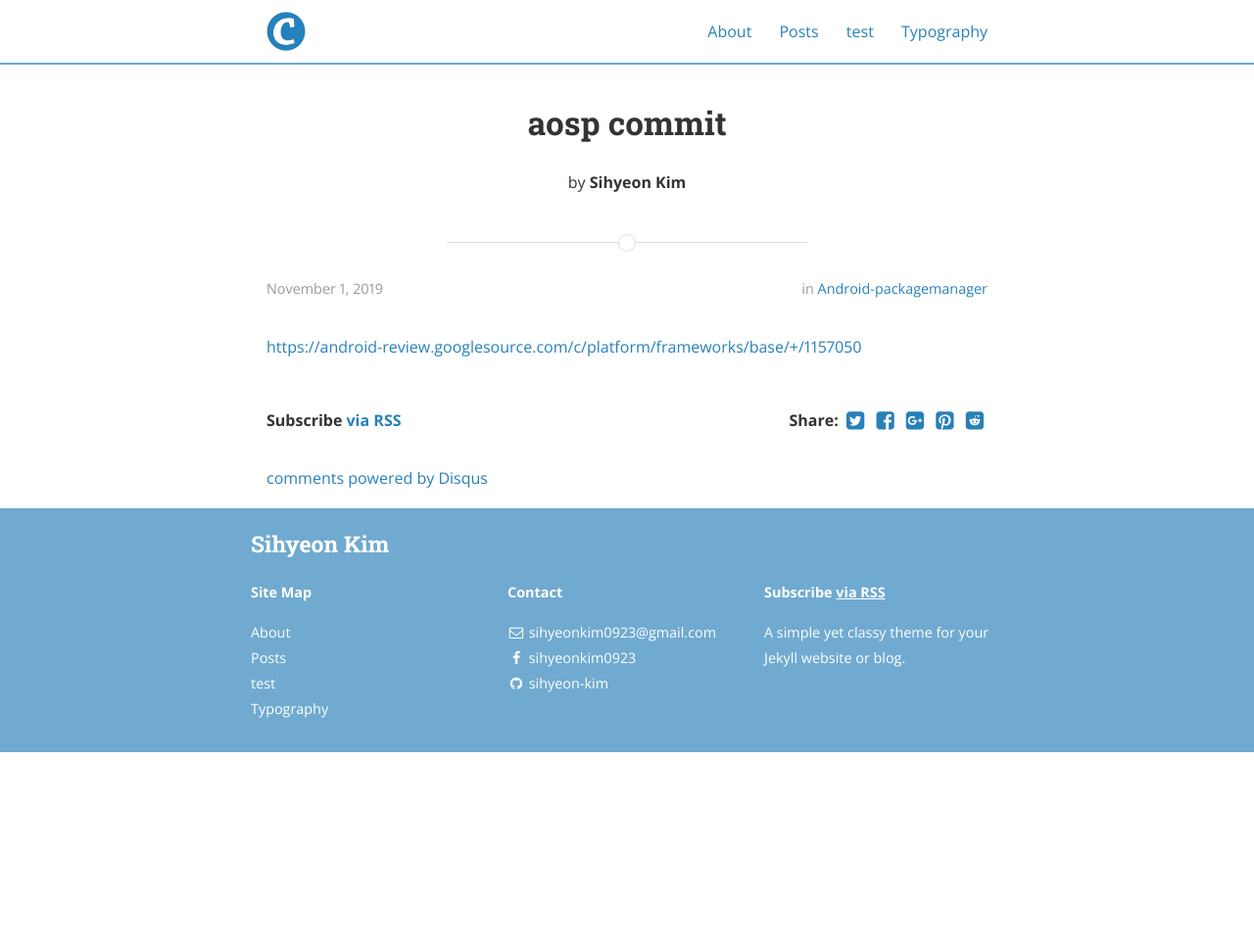
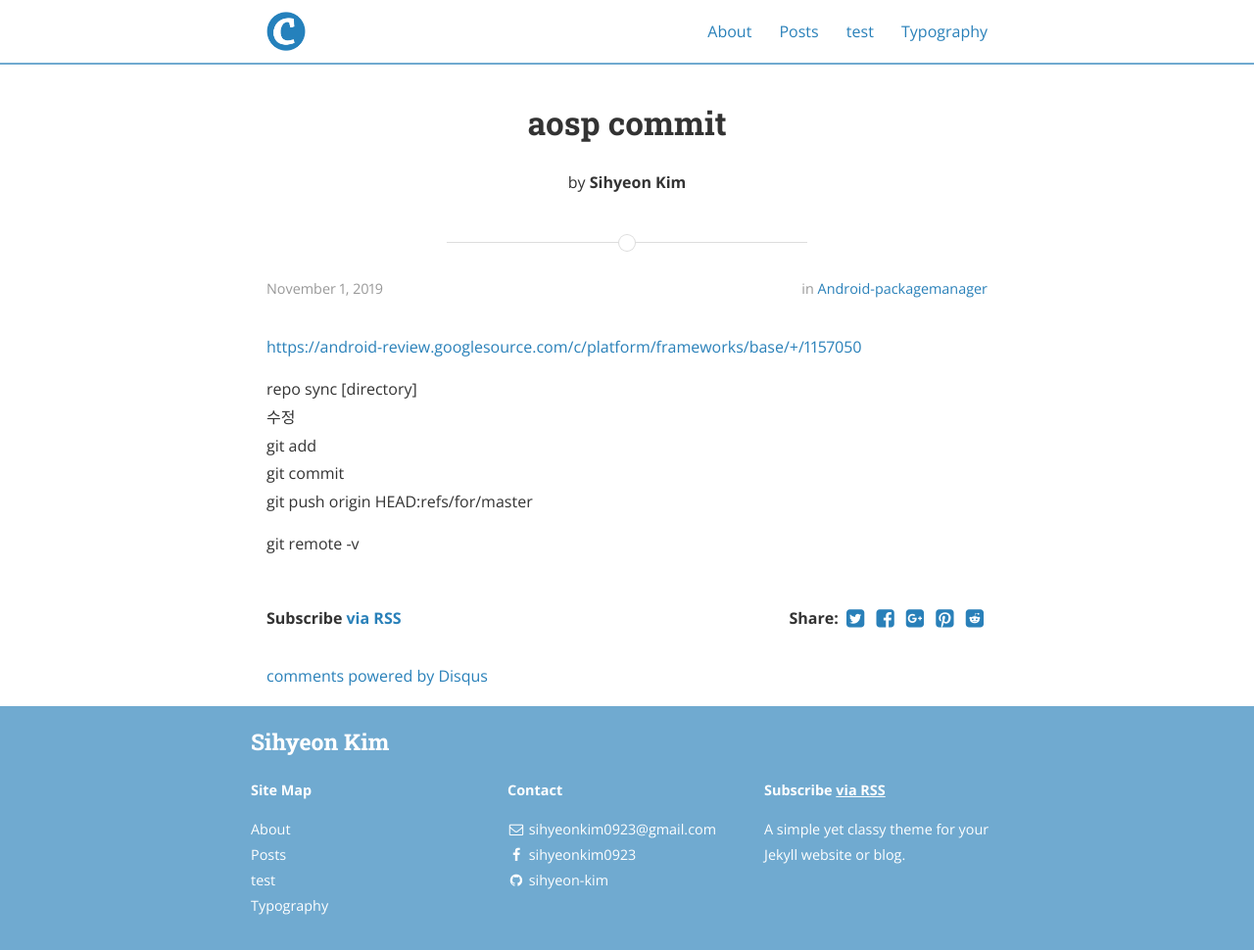
Before and after one commit to sihyeon-kim/sihyeon-kim.github.io, a Jekyll site: the page built from _posts/2019-11-01-aosp-commit.markdown, in a window 1280 px wide. Shown: the whole page at 98% size. Built offline with Jekyll 4.4.1, drawn with Linux system fonts in a browser that asks for light colours; nearby versions of some CDN libraries; comment, search, counter and statistics services are not loaded; before the commit the page ends 900 px from its top, so only the background shows below that.

Commit message:
Update 2019-11-01-aosp-commit.markdown

```diff
--- a/_posts/2019-11-01-aosp-commit.markdown
+++ b/_posts/2019-11-01-aosp-commit.markdown
@@ -7,3 +7,12 @@ categories: android-packagemanager
 ---
 
 [https://android-review.googlesource.com/c/platform/frameworks/base/+/1157050](https://android-review.googlesource.com/c/platform/frameworks/base/+/1157050)
+
+repo sync [directory]
+수정
+git add
+git commit
+git push origin HEAD:refs/for/master
+
+
+git remote -v
```
